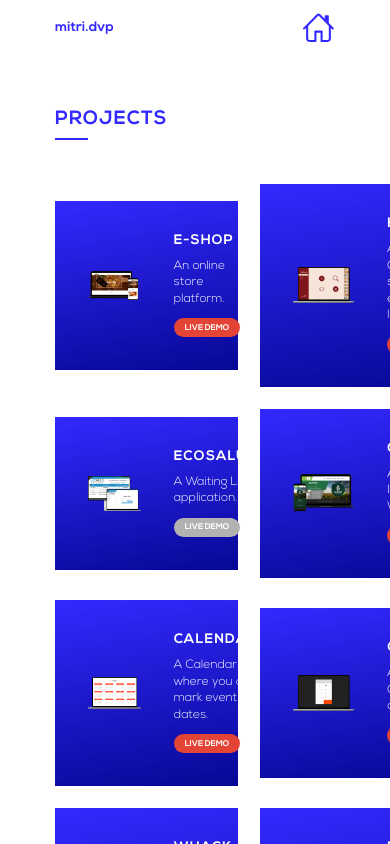
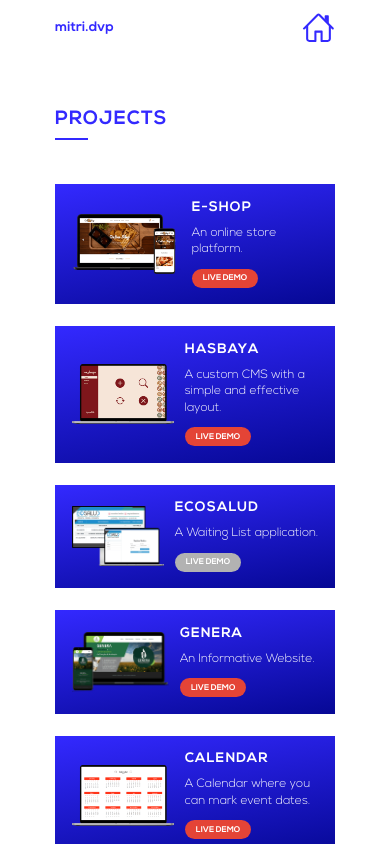
Before and after one commit to mitri-dvp/portfolio, a Next.js app: page /projects in a window 390 px wide. Shown: the top 844 px of the page. Built offline with nearby package versions, Linux system fonts and the light colour scheme.

Commit message:
Projects Page Responsive

```diff
--- a/styles/ProjectItemSmall.module.css
+++ b/styles/ProjectItemSmall.module.css
@@ -3,7 +3,7 @@
   color: #fff;
   padding: 1.5rem;
   display: grid;
-  grid-template-columns: 45% auto;
+  grid-template-columns: max-content auto;
   gap: 1rem;
   width: 100%;
 }
@@ -86,29 +86,23 @@
 }
 
 @media only screen and (max-width: 960px) {
-  .project {
+  /* .project {
     gap: 2rem;
     padding: 2rem;
   }
   .project .thumbnail {
     width: 70%;
+  } */
+}
+@media (max-width: 450px) {
+  .project .thumbnail img {
+    max-height: 6.5rem;
+    max-width: 100%;
   }
 }
-@media (max-width: 800px) {
-  .project {
-    display: grid;
-    gap: 3rem;
-    padding: 3rem;
-    margin: auto;
+@media (max-width: 400px) {
+  .project .thumbnail img {
+    max-height: 5.5rem;
+    max-width: 100%;
   }
-  .project .thumbnail {
-    grid-row: 1/2;
-    width: 100%;
-  }
-  .project .content {
-    /* max-width: 30rem; */
-    width: 100%;
-    margin: auto;
-  }
-
 }
--- a/styles/ProjectsHome.module.css
+++ b/styles/ProjectsHome.module.css
@@ -35,3 +35,9 @@
   grid-template-columns: 1fr 1fr;
   gap: 2rem;
 }
+
+@media only screen and (max-width: 960px) {
+  .projects_wrapper {
+    grid-template-columns: 1fr;
+  }
+}
```
